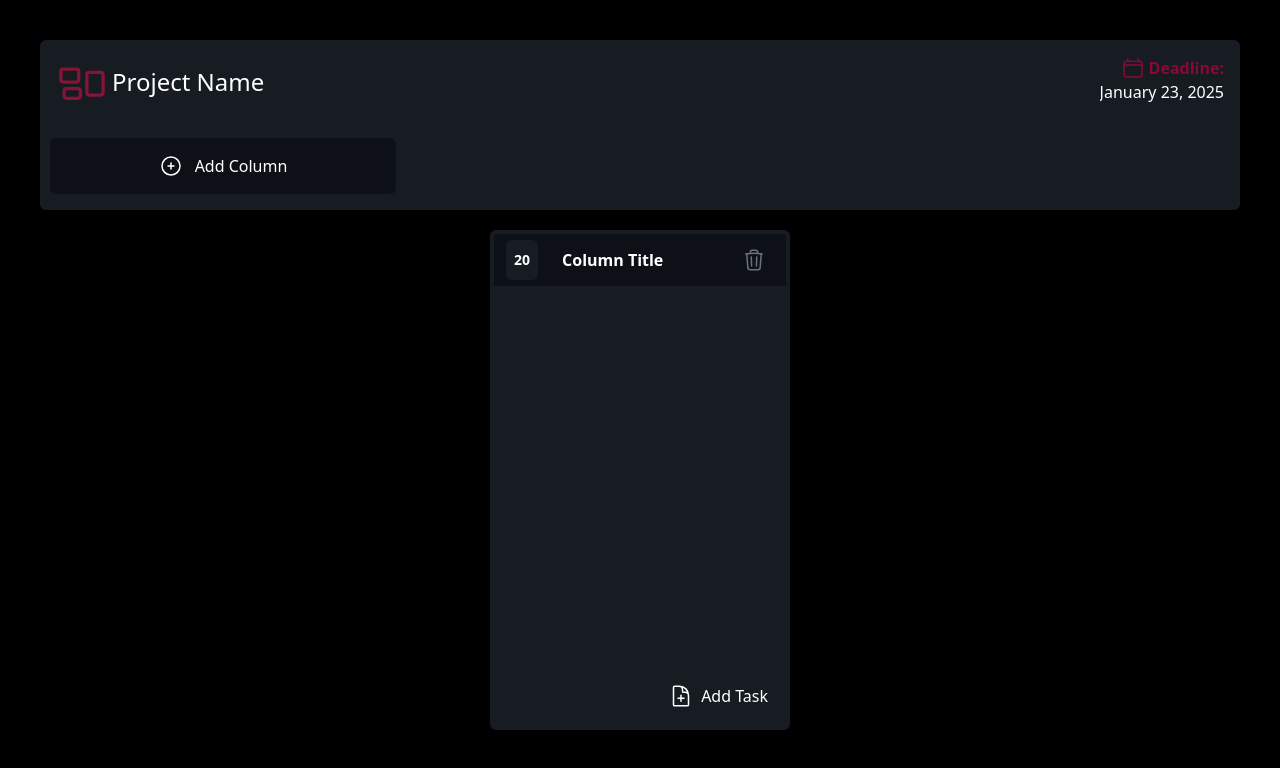
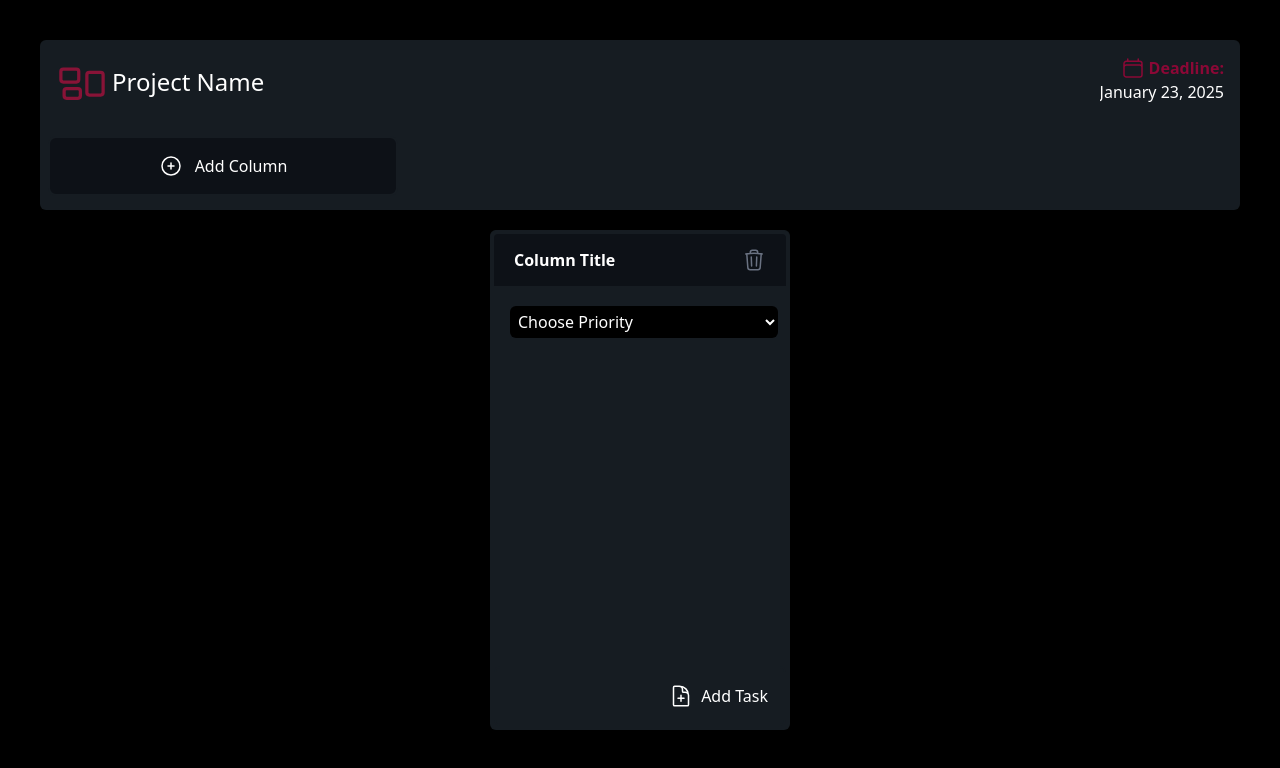
Before and after one commit to JenniferSieber/kanban-board-v2, a React (Vite) app: page / in a window 1280 px wide. Both pictures are taken after a click on the button "Add Column". Shown: the top 768 px of the page. Built offline with nearby package versions, Linux system fonts and the light colour scheme.

Commit message:
add logic icons for initial priority

```diff
--- a/src/assets/priority-icon-svgs.tsx
+++ b/src/assets/priority-icon-svgs.tsx
@@ -1,56 +1,56 @@
-export const lowPriorityIcon = (
-    <svg
-      xmlns="http://www.w3.org/2000/svg"
-      className="h-6 w-6 text-sky-500"
-      fill="none"
-      viewBox="0 0 24 24"
-      stroke="currentColor"
-    >
-      <path
-        strokeLinecap="round"
-        strokeLinejoin="round"
-        strokeWidth={2}
-        d="M5 9l7 7 7-7"
-      />
-    </svg>
-  );
+// export const lowPriorityIcon = (
+//     <svg
+//       xmlns="http://www.w3.org/2000/svg"
+//       className="h-6 w-6 text-sky-500"
+//       fill="none"
+//       viewBox="0 0 24 24"
+//       stroke="currentColor"
+//     >
+//       <path
+//         strokeLinecap="round"
+//         strokeLinejoin="round"
+//         strokeWidth={2}
+//         d="M5 9l7 7 7-7"
+//       />
+//     </svg>
+//   );
 
-  export const mediumPriorityIcon = (
-    <svg
-      xmlns="http://www.w3.org/2000/svg"
-      className="h-6 w-6 text-orange-500"
-      fill="none"
-      viewBox="0 0 24 24"
-      stroke="currentColor"
-    >
-      <path
-        strokeLinecap="round"
-        strokeLinejoin="round"
-        strokeWidth={2}
-        d="M5 10h14"
-      />
-      <path
-        strokeLinecap="round"
-        strokeLinejoin="round"
-        strokeWidth={2}
-        d="M5 14h14"
-      />
-    </svg>
-  );
+  // export const mediumPriorityIcon = (
+  //   <svg
+  //     xmlns="http://www.w3.org/2000/svg"
+  //     className="h-6 w-6 text-orange-500"
+  //     fill="none"
+  //     viewBox="0 0 24 24"
+  //     stroke="currentColor"
+  //   >
+  //     <path
+  //       strokeLinecap="round"
+  //       strokeLinejoin="round"
+  //       strokeWidth={2}
+  //       d="M5 10h14"
+  //     />
+  //     <path
+  //       strokeLinecap="round"
+  //       strokeLinejoin="round"
+  //       strokeWidth={2}
+  //       d="M5 14h14"
+  //     />
+  //   </svg>
+  // );
 
-  export const highPriorityIcon = (
-    <svg
-      xmlns="http://www.w3.org/2000/svg"
-      className="h-6 w-6 text-rose-500"
-      fill="none"
-      viewBox="0 0 24 24"
-      stroke="currentColor"
-    >
-      <path
-        strokeLinecap="round"
-        strokeLinejoin="round"
-        strokeWidth={2}
-        d="M5 15l7-7 7 7"
-      />
-    </svg>
-  );
+  // export const highPriorityIcon = (
+  //   <svg
+  //     xmlns="http://www.w3.org/2000/svg"
+  //     className="h-6 w-6 text-rose-500"
+  //     fill="none"
+  //     viewBox="0 0 24 24"
+  //     stroke="currentColor"
+  //   >
+  //     <path
+  //       strokeLinecap="round"
+  //       strokeLinejoin="round"
+  //       strokeWidth={2}
+  //       d="M5 15l7-7 7 7"
+  //     />
+  //   </svg>
+  // );
--- a/src/components/ColumnContainer.tsx
+++ b/src/components/ColumnContainer.tsx
@@ -6,6 +6,7 @@ import PlusDocIcon from "../icons/PlusDocIcon";
 import { useSortable } from "@dnd-kit/sortable";
 import { CSS } from "@dnd-kit/utilities";
 import { SortableContext } from "@dnd-kit/sortable";
+import PriorityIconSelector from "./PriorityIconSelector";
 
 interface ColumnContainerProps {
   column: Column;
@@ -78,10 +79,12 @@ function ColumnContainer({
         onClick={() => setEditMode(true)}
         className="flex justify-between items-center rounded-lg rounded-b-none bg-[#0D1117] p-3 font-bold text-md h-[60px] cursor-grab border-[#161C22] border-4"
       >
-        <div className="flex  gap-4">
-          <span className="bg-[#161C22] flex justify-center items-center px-2 py-1 text-sm rounded-md">
+        <div className="flex gap-4">
+          {/* <span className="bg-[#161C22] flex justify-center items-center px-2 py-1 text-sm rounded-md">
             20
-          </span>
+          </span> */}
+          {/* <PriorityIconSelector /> */}
+          {/* <div className="column-title-and-delete"></div> */}
           {!editMode && (
             <span className="text-md capitalize p-2">{column.title}</span>
           )}
@@ -106,6 +109,9 @@ function ColumnContainer({
           <TrashIcon />
         </button>
       </header>
+      <section className="priority-only">
+        <PriorityIconSelector />
+      </section>
 
       {/* Column Task Container */}
       <section className="flex flex-col flex-grow gap-4 p-2 overflow-x-hidden overflow-y-auto">
--- a/src/components/KanbanBoard.tsx
+++ b/src/components/KanbanBoard.tsx
@@ -38,7 +38,7 @@ function KanbanBoard() {
   const sensors = useSensors(
     useSensor(PointerSensor, {
       activationConstraint: {
-        distance: 3, // starts at 3px
+        distance: 10, // starts at 10px
       },
     })
   );
--- /dev/null
+++ b/src/components/PriorityIconSelector.tsx
@@ -0,0 +1,49 @@
+import LowPriorityIcon from "../icons/LowPriorityIcon";
+import MediumPriorityIcon from "../icons/MediumPriorityIcon";
+import HighPriorityIcon from "../icons/HighPriorityIcon";
+import React, { useState } from "react";
+
+function PriorityIconSelector() {
+
+    const [priority, setPriority] = useState<string>("");
+
+    const handlePriorityChange = (event: React.ChangeEvent<HTMLSelectElement>) => {
+        setPriority(event.target.value);
+    }
+
+    const renderIcon = () => {
+        switch(priority) {
+            case "low":
+                return <LowPriorityIcon />
+            case "medium":
+                return <MediumPriorityIcon />
+            case "high":
+                return <HighPriorityIcon />
+            default:
+                return null; // No Icon for Empty State
+        }
+    }
+  return (
+    <div className="priority-icon text-black flex items-center">
+        <span className="ml-2">
+            {renderIcon()}
+        </span>
+        <select
+            name="priority"
+            id="priority"
+            value={priority}
+            onChange={handlePriorityChange}
+            className="border-rose-900 text-white bg-black rounded-md w-full mx-3 p-1"
+        >
+            <option value="">Choose Priority</option>
+            <option value="low">Low <LowPriorityIcon /></option>
+            <option value="medium">Medium <MediumPriorityIcon /></option>
+            <option value="high">High <HighPriorityIcon /></option>
+        </select>
+
+
+    </div>
+  )
+}
+
+export default PriorityIconSelector
--- /dev/null
+++ b/src/icons/HighPriorityIcon.tsx
@@ -0,0 +1,20 @@
+function HighPriorityIcon() {
+  return (
+    <svg
+      xmlns="http://www.w3.org/2000/svg"
+      className="h-8 w-8 text-rose-500"
+      fill="none"
+      viewBox="0 0 24 24"
+      stroke="currentColor"
+    >
+      <path
+        strokeLinecap="round"
+        strokeLinejoin="round"
+        strokeWidth={2}
+        d="M5 15l7-7 7 7"
+      />
+    </svg>
+  );
+}
+
+export default HighPriorityIcon;
--- /dev/null
+++ b/src/icons/LowPriorityIcon.tsx
@@ -0,0 +1,22 @@
+
+
+function LowPriorityIcon() {
+  return (
+    <svg
+      xmlns="http://www.w3.org/2000/svg"
+      className="h-8 w-8 text-sky-500"
+      fill="none"
+      viewBox="0 0 24 24"
+      stroke="currentColor"
+    >
+      <path
+        strokeLinecap="round"
+        strokeLinejoin="round"
+        strokeWidth={2}
+        d="M5 9l7 7 7-7"
+      />
+    </svg>
+  );
+}
+
+export default LowPriorityIcon;
--- /dev/null
+++ b/src/icons/MediumPriorityIcon.tsx
@@ -0,0 +1,28 @@
+
+
+function MediumPriorityIcon() {
+  return (
+    <svg
+      xmlns="http://www.w3.org/2000/svg"
+      className="h-8 w-8 text-orange-500 "
+      fill="none"
+      viewBox="0 0 24 24"
+      stroke="currentColor"
+    >
+      <path
+        strokeLinecap="round"
+        strokeLinejoin="round"
+        strokeWidth={2}
+        d="M5 10h14"
+      />
+      <path
+        strokeLinecap="round"
+        strokeLinejoin="round"
+        strokeWidth={2}
+        d="M5 14h14"
+      />
+    </svg>
+  );
+}
+
+export default MediumPriorityIcon;
```
Also changed, not shown: src/icons/Icons.tsx (deleted, +0 -51 lines).
